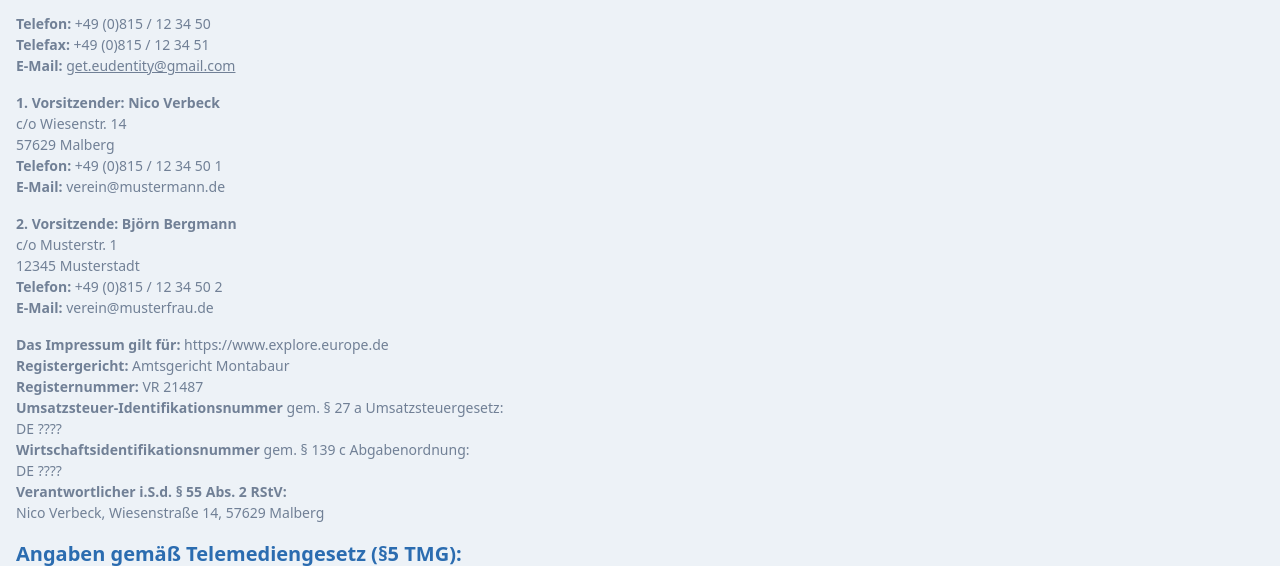
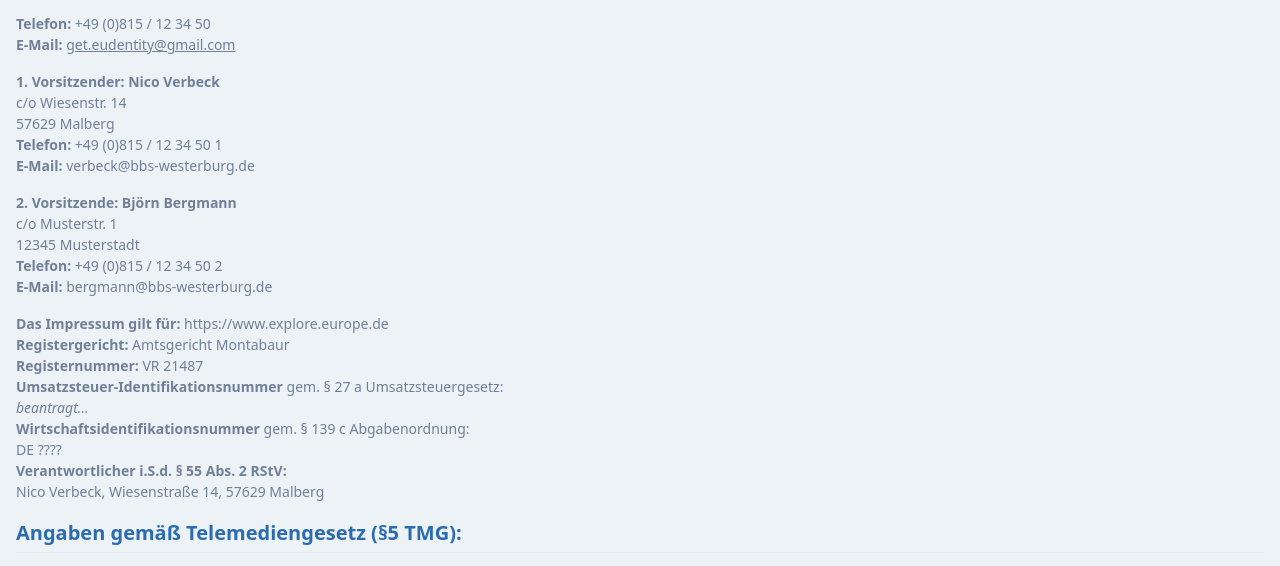
Before and after one commit to LBeul/ExploreEuropeLanding, a plain HTML site: page imprint.html in a window 1280 px wide. Shown: the part 239-805 px from the top of the page. Drawn offline with Linux system fonts and the light colour scheme.

Commit message:
Add emails for Verbeck & Bergmann

```diff
--- a/imprint.html
+++ b/imprint.html
@@ -37,7 +37,6 @@
 
           <div class="my-4">
             <p><span class="font-bold">Telefon:</span> +49 (0)815 / 12 34 50</p>
-            <p><span class="font-bold">Telefax:</span> +49 (0)815 / 12 34 51</p>
             <p>
               <span class="font-bold">E-Mail:</span>
               <a class="underline" href="mailto:get.eudentity@gmail.com"
@@ -53,7 +52,9 @@
             <p>
               <span class="font-bold">Telefon:</span> +49 (0)815 / 12 34 50 1
             </p>
-            <p><span class="font-bold">E-Mail:</span> verein@mustermann.de</p>
+            <p>
+              <span class="font-bold">E-Mail:</span> verbeck@bbs-westerburg.de
+            </p>
           </div>
 
           <div class="my-4">
@@ -63,7 +64,9 @@
             <p>
               <span class="font-bold">Telefon:</span> +49 (0)815 / 12 34 50 2
             </p>
-            <p><span class="font-bold">E-Mail:</span> verein@musterfrau.de</p>
+            <p>
+              <span class="font-bold">E-Mail:</span> bergmann@bbs-westerburg.de
+            </p>
           </div>
 
           <div class="my-4">
@@ -80,7 +83,7 @@
               <span class="font-bold">Umsatzsteuer-Identifikationsnummer</span>
               gem. § 27 a Umsatzsteuergesetz:
             </p>
-            <p>DE ????</p>
+            <p><em>beantragt...</em></p>
             <p>
               <span class="font-bold">Wirtschaftsidentifikationsnummer</span>
               gem. § 139 c Abgabenordnung:
```
